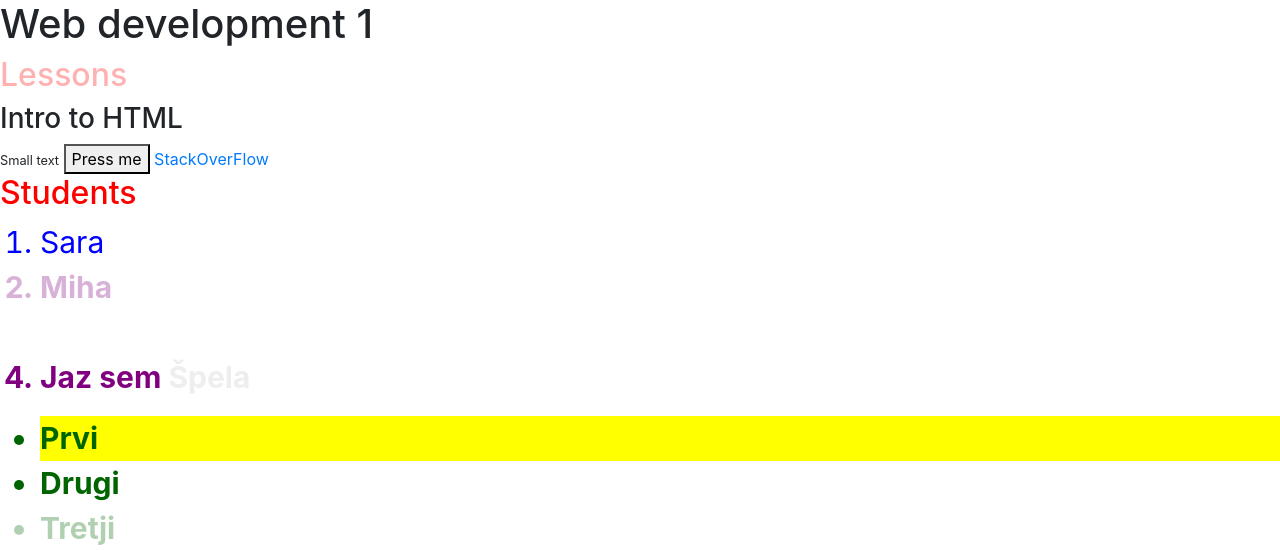
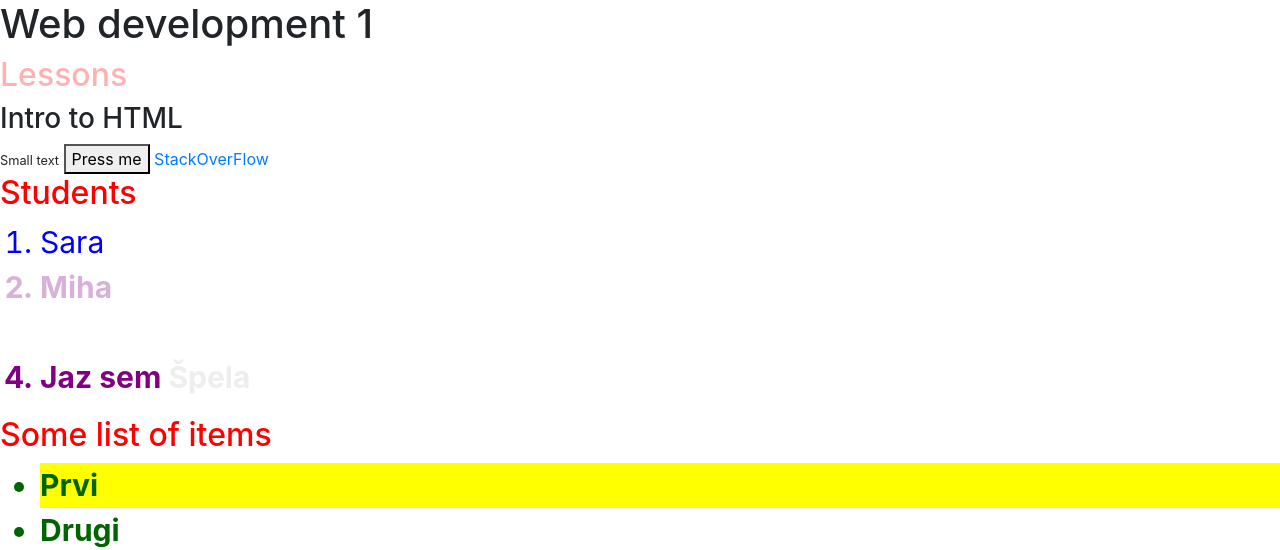
Before and after one commit to gspot93/spletna_stran, a plain HTML site: page index.html in a window 1280 px wide. Shown: the top 550 px of the page. Drawn offline with Linux system fonts and the light colour scheme.

Commit message:
Remove empty div. Add heading for list of items

```diff
--- a/index.html
+++ b/index.html
@@ -27,6 +27,9 @@
     <li class="invisible">Jaka</li>
     <li>Jaz sem<span style="font-weight: 700; color: #eeeeee"> Špela</span></li>
 </ol>
+
+<h2>Some list of items</h2>
+
 <ul>
     <li id="first-item">Prvi</li>
     <li>Drugi</li>
```
